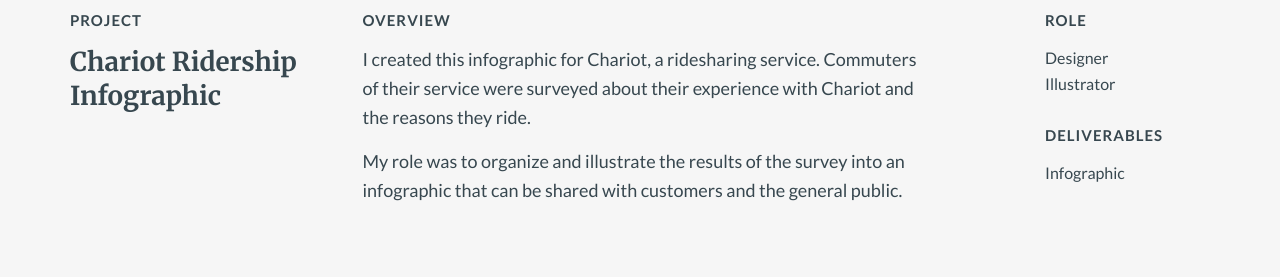
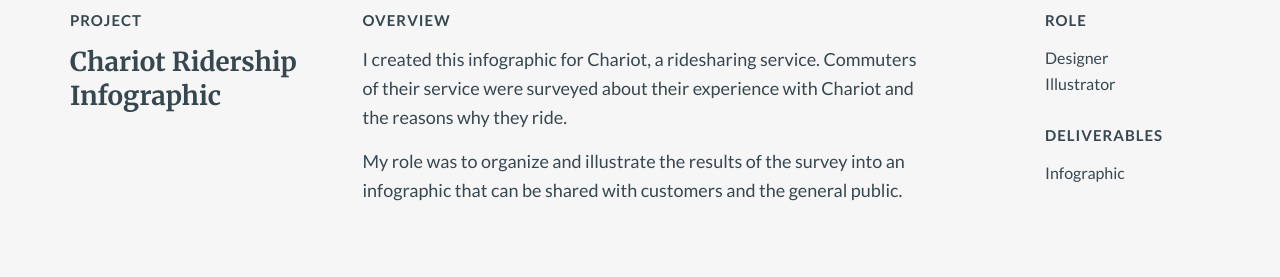
Before and after one commit to btamps/btamps.github.io, a Jekyll site: the page built from _posts/2018-07-07-chariot-ridership-infographic.markdown, in a window 1280 px wide and 900 px high, cut to the strip 123-400 px from the top of the window. Built offline with Jekyll 4.4.1, drawn with Linux system fonts in a browser that asks for light colours; nearby versions of some CDN libraries.

Commit message:
edited the overview copy

```diff
--- a/_posts/2018-07-07-chariot-ridership-infographic.markdown
+++ b/_posts/2018-07-07-chariot-ridership-infographic.markdown
@@ -11,7 +11,7 @@
     </div>
     <div class="col-md-6 overview">
       <h4>Overview</h4>
-      <p>I created this infographic for Chariot, a ridesharing service. Commuters of their service were surveyed about their experience with Chariot and the reasons they ride.</p>
+      <p>I created this infographic for Chariot, a ridesharing service. Commuters of their service were surveyed about their experience with Chariot and the reasons why they ride.</p>
       <p>My role was to organize and illustrate the results of the survey into an infographic that can be shared with customers and the general public.</p>
     </div>
     <div class="col-md-2 offset-md-1 role">
```
